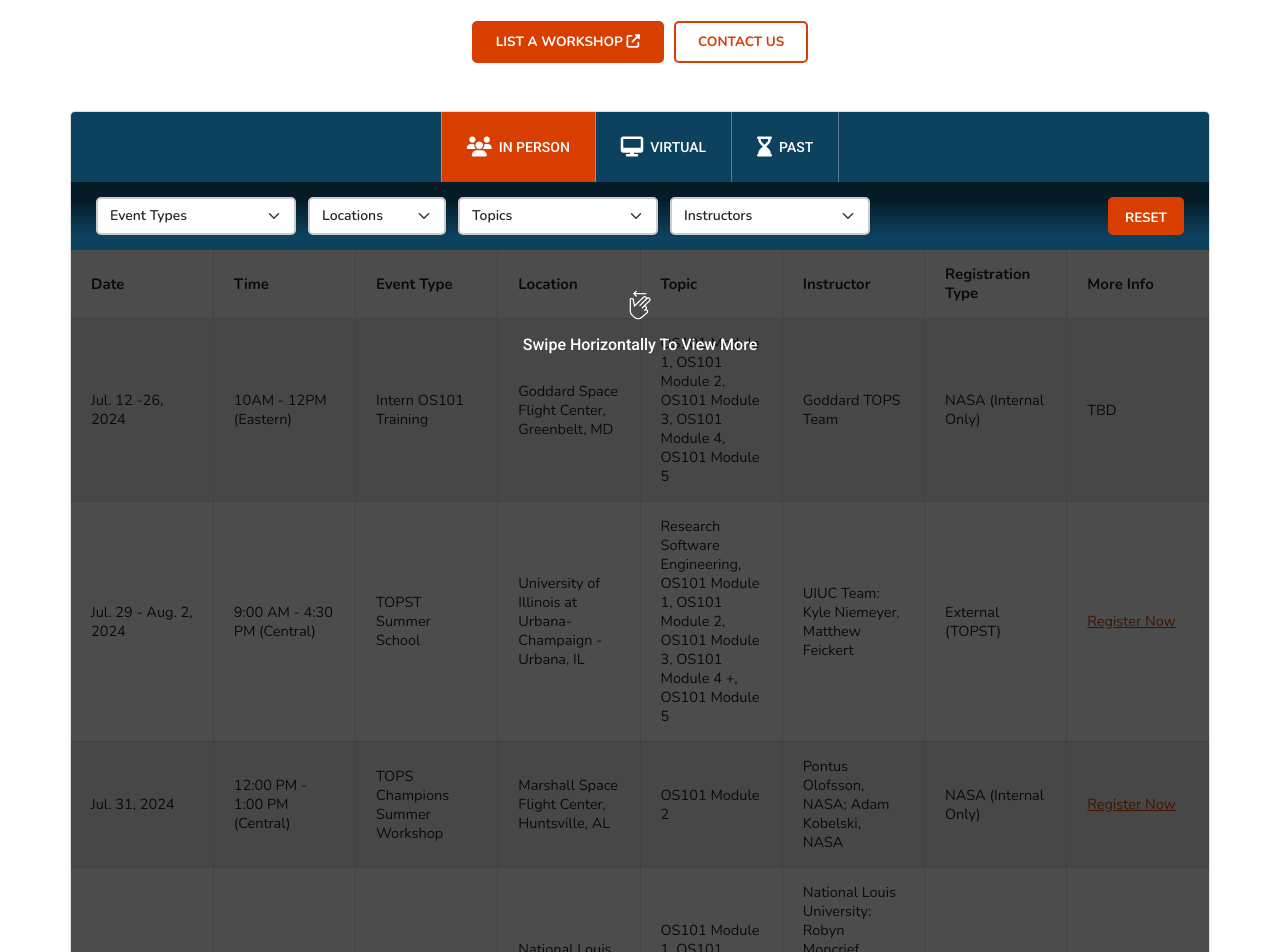
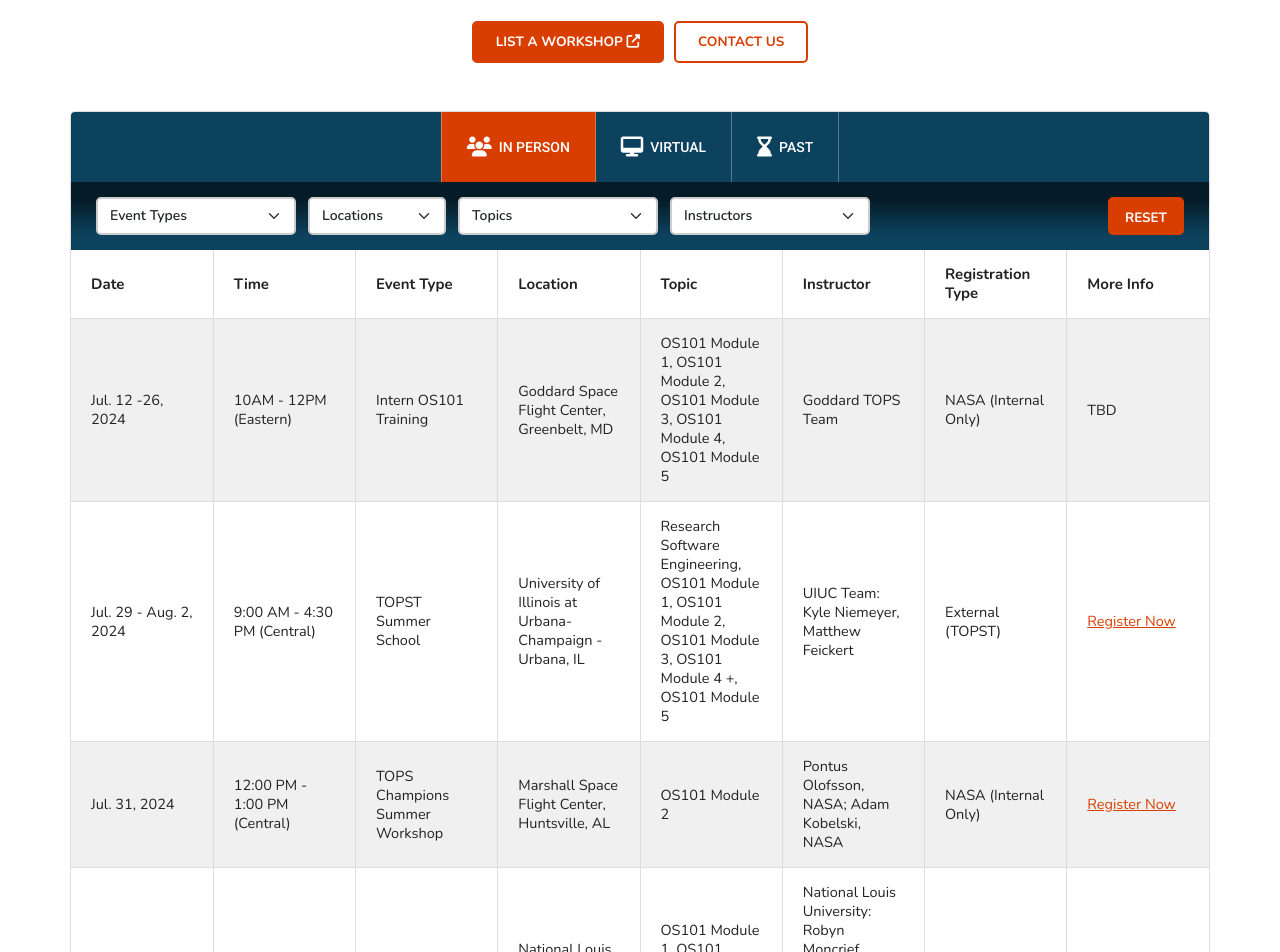
Before and after one commit to bressler1995/TOPS-Website-Front-End, a Jekyll site: the page built from pages/takeos101.md, in a window 1280 px wide. Shown: the part 2291-3243 px from the top of the page. Built offline with Jekyll 4.4.1, drawn with Linux system fonts in a browser that asks for light colours.

Commit message:
set a timer to hide the hcue once it has been viewed

```diff
--- a/assets/css/style.css
+++ b/assets/css/style.css
@@ -1343,6 +1343,12 @@ h1, h2, h3, h4, h5, h6, .h1, .h2, .h3, .h4, .h5, .h6 {
   padding: 20px;
   padding-top: 40px;
   align-items: flex-start;
+  opacity: 1;
+}
+
+.tops_workshops_container .tops_workshops_tables .workshop_table_table .hcue.hide {
+	opacity: 0;
+	visibility: hidden;
 }
 
 .tops_workshops_container .tops_workshops_tables .workshop_table_table .hcue p {
--- a/assets/js/uicontrol.js
+++ b/assets/js/uicontrol.js
@@ -24,7 +24,11 @@ document.addEventListener("DOMContentLoaded", function() {
 				  if(the_table_cue != null && the_table_cue.length == 1) {
 					const observer = new window.IntersectionObserver(([entry]) => {
 						if (entry.isIntersecting) {
-						  console.log('ENTER')
+						  setTimeout(function(){
+							if(the_table_cue[0].classList.contains("hide") == false) {
+								the_table_cue[0].classList.add("hide");
+							}
+						  }, 3000);
 						  return
 						}
 						console.log('LEAVE')
```
